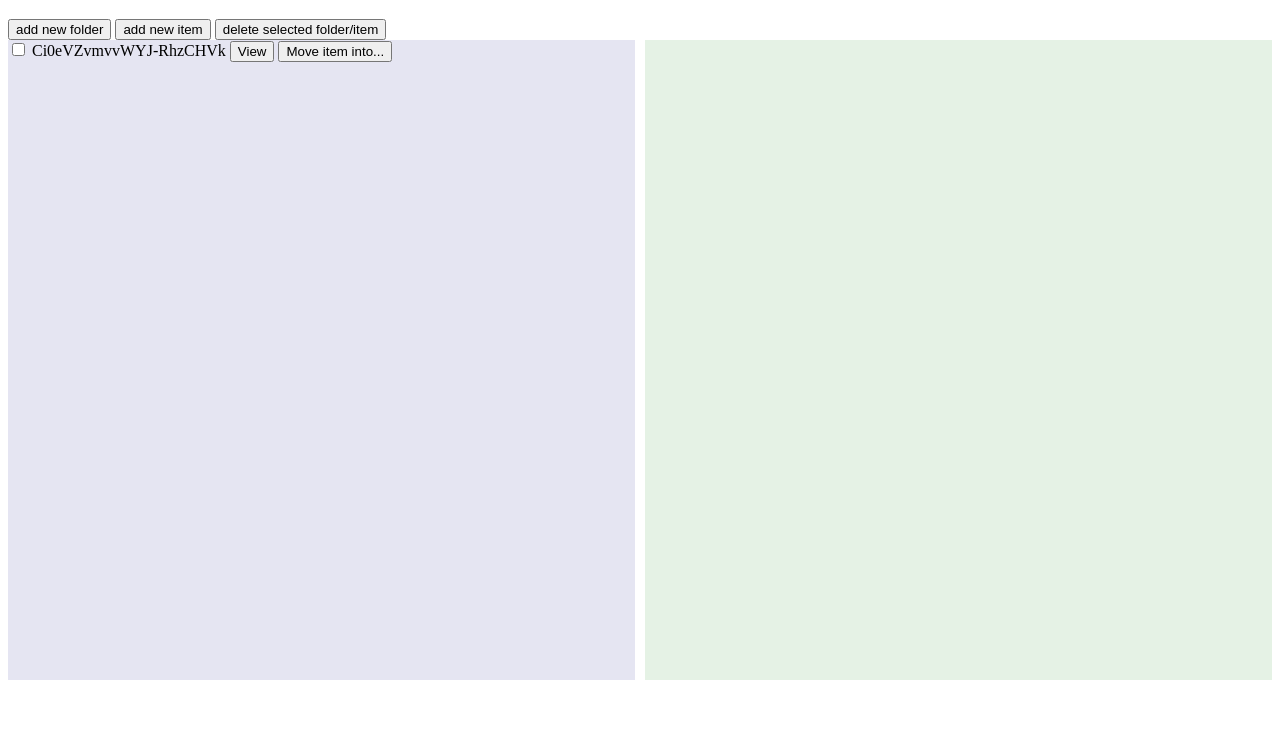
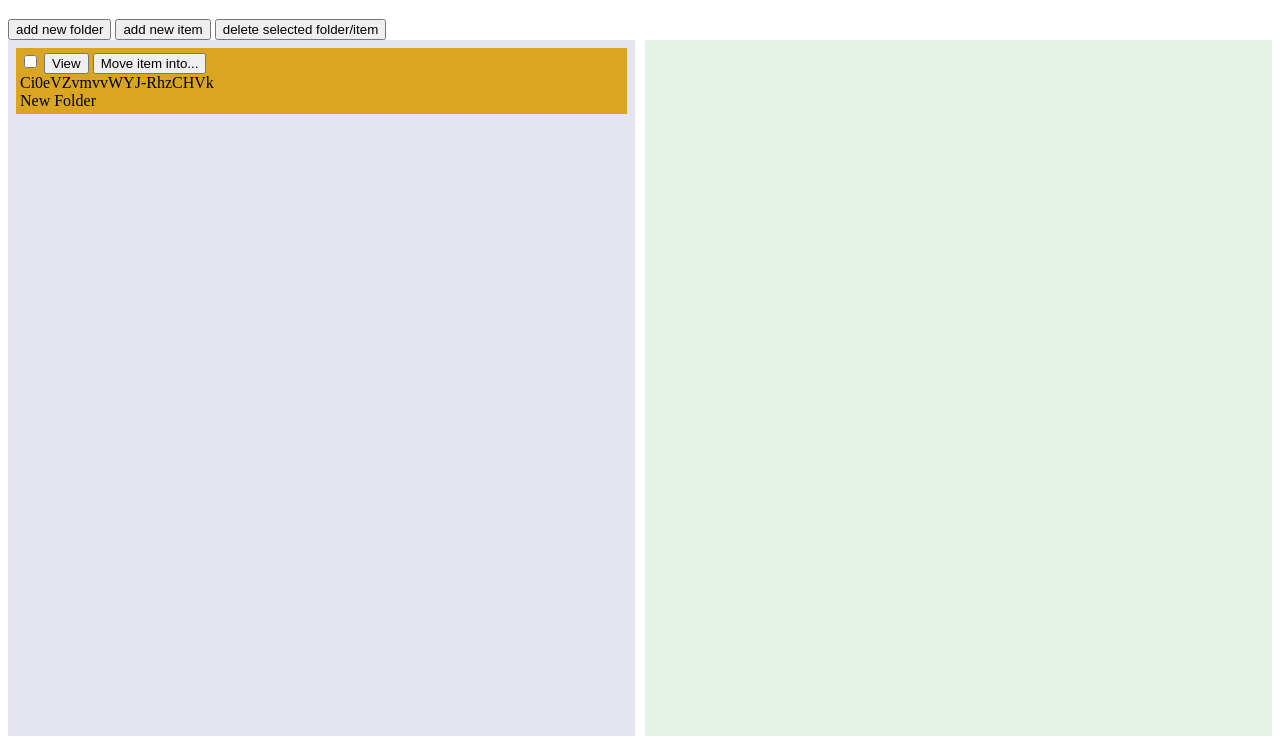
Before and after one commit to hackmdio/CRDT-folder-poc, a website built with webpack: page public/index.html in a window 1280 px wide. Both pictures are taken after a click on the button "add new folder". Shown: the part 61-805 px from the top of the page. Built offline with nearby package versions, Linux system fonts and the light colour scheme.

Commit message:
fix: adjust folder view and folder item style

```diff
--- a/js/magic.js
+++ b/js/magic.js
@@ -36,14 +36,18 @@ function render (rootEl, folderArray) {
 }
 
 function createFolderIconEl (folderMeta) {
-  const { id } = folderMeta
+  const { id, name } = folderMeta
   const folderIcon = document.createElement('div')
   folderIcon.classList.add('folder-icon')
+  folderIcon.classList.add('item')
   folderIcon.innerHTML = `
-    <input type="checkbox" />
-    <span>${id}</span>
-    <button>View</button>
-    <button>Move item into...</button>
+    <div>
+      <input type="checkbox" />
+      <button>View</button>
+      <button>Move item into...</button>
+    </div>
+    <div>${id}</div>
+    <div>${name}</div>
   `
   return folderIcon
 }
@@ -52,6 +56,7 @@ function createItemEl (itemMeta) {
   const { id } = itemMeta
   const noteIcon = document.createElement('div')
   noteIcon.classList.add('item-icon')
+  noteIcon.classList.add('item')
   noteIcon.innerHTML = `
     <input type="checkbox" />
     <span>${id}</span>
--- a/public/style.css
+++ b/public/style.css
@@ -5,14 +5,29 @@
   gap: 10px;
 }
 
+.workspace > div {
+  display: flex;
+  flex-direction: column;
+  padding: 8px;
+  gap: 8px;
+  height: 85vh;
+  width: 100%;
+  overflow: scroll;
+}
+
 .overview {
   background-color: rgba(0, 0, 127, 0.1);
-  width: 100%;
-  min-height: 80vh;
 }
 
 .detail {
   background-color: rgba(0, 127, 0, 0.1);
-  width: 100%;
-  min-height: 80vh;
 }
+
+.item {
+  height: fit-content;
+  padding: 4px;
+}
+
+.folder-icon {
+  background-color: goldenrod;
+}
```
